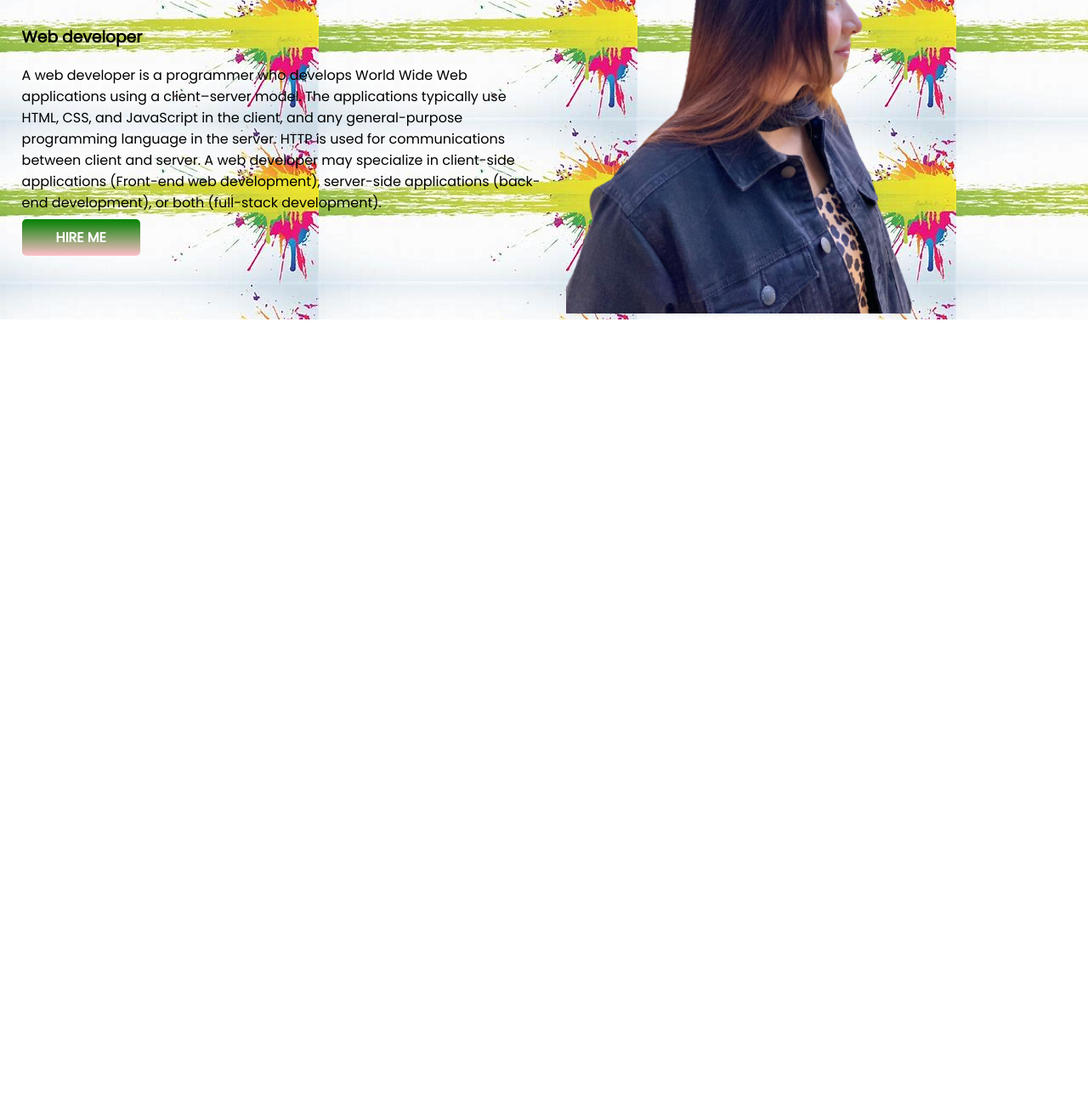
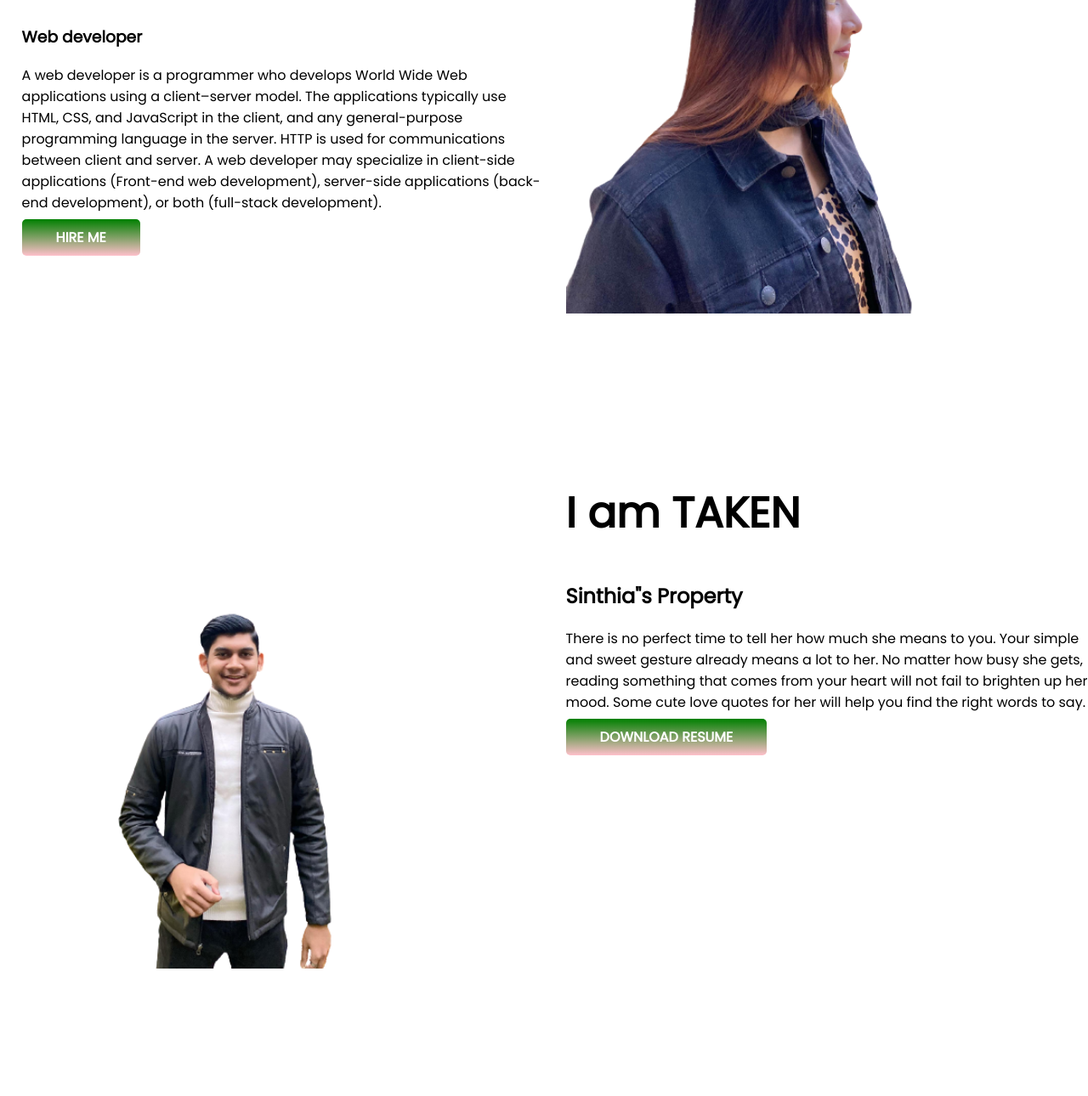
Before and after one commit to Sinthia09/developer-portfolio, a plain HTML site: page index.html in a window 1280 px wide. Shown: the part 246-1536 px from the top of the page at 85% size. Before the commit the page ends 800 px from the top, so only its background shows below. Drawn offline with Linux system fonts and the light colour scheme.

Commit message:
dream added

```diff
--- a/index.html
+++ b/index.html
@@ -13,7 +13,7 @@
 </head>
 
 <body>
-    <section class="top-banner">
+    <section>
         <div class="half-width">
             <h1>Welcome To</h1>
             <h1><span class="orange-color">Sinthia's</span> World!</h1>
@@ -30,6 +30,21 @@
         </div>
 
     </section>
+    <section class="dream-big">
+        <div class="half-width">
+            <img src="images/Eije.png" alt="">
+        </div>
+        <div class="half-width">
+            <h1>I am TAKEN</h1>
+            <h2>Sinthia"s Property</h2>
+            <p>There is no perfect time to tell her how much she means to you. Your simple and sweet gesture already
+                means a lot to her. No matter how busy she gets, reading something that comes from your heart will not
+                fail to brighten up her mood. Some cute love quotes for her will help you find the right words to say.
+            </p>
+            <a class="link-button" target="_blank" href="">DOWNLOAD RESUME </a>
+        </div>
+
+    </section>
 
 </body>
 
--- a/style.css
+++ b/style.css
@@ -13,6 +13,7 @@ h1 {
 
 section {
     display: flex;
+    margin-bottom: 150px;
 }
 
 .half-width {
@@ -32,8 +33,3 @@ section {
     font-weight: 700;
     border-radius: 5px;
 }
-
-.top-banner {
-    background-image: url(images/top-banner.jpg);
-    background-repeat: no repeat;
-}
```
Also changed, not shown: images/Eije.png (added).
